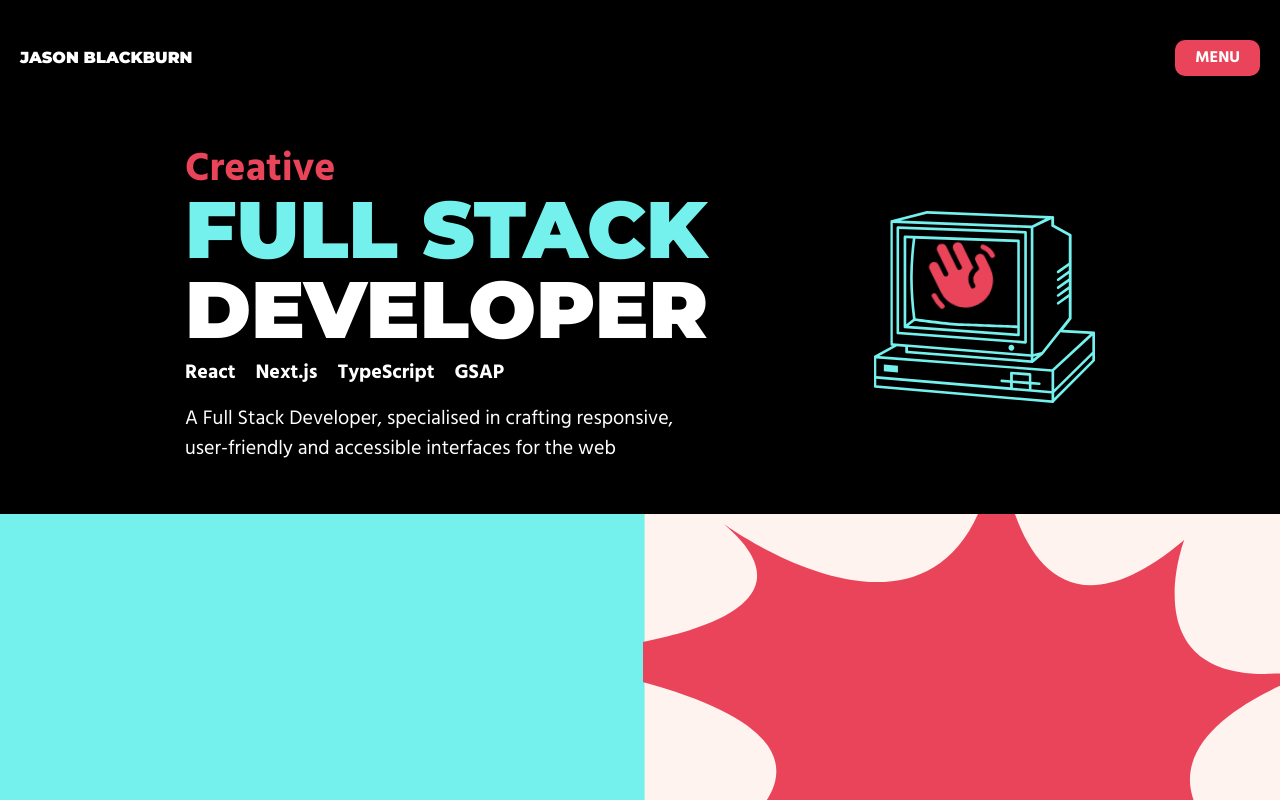
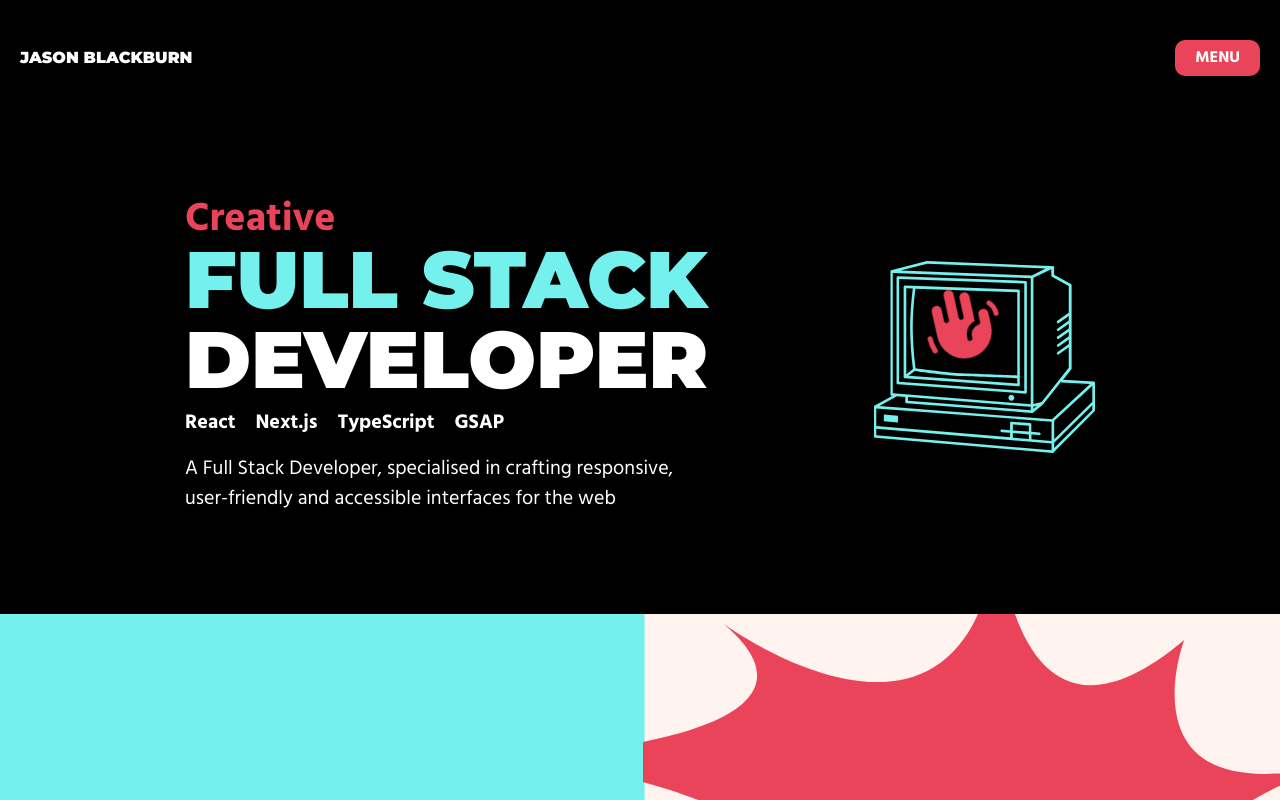
Before and after one commit to JBlackburn94/portfoliojb, a Next.js app: page / in a window 1280 px wide. Shown: the top 800 px of the page. Built offline with nearby package versions, Linux system fonts and the light colour scheme.

Commit message:
adds extra spacing to the hero section to account for fixed Nav

```diff
--- a/src/app/components/Hero.tsx
+++ b/src/app/components/Hero.tsx
@@ -46,9 +46,9 @@ export default function Hero() {
   });
 
   return (
-    <section className="flex flex-col md:flex-row-reverse justify-center md:justify-between items-center px-[41px] py-[50px] lg:px-[185px]">
+    <section className="flex flex-col md:flex-row-reverse justify-center md:justify-between items-center px-[41px] py-[100px] lg:px-[185px]">
       <div
-        className="flex flex-col items-center justify-center relative md:ml-[100px] lg:ml-[166px] opacity-0"
+        className="flex flex-col items-center justify-center relative md:ml-[100px] lg:ml-[166px] mt-[100px] opacity-0"
         id="image-container"
       >
         <PiHandWavingFill
@@ -62,7 +62,7 @@ export default function Hero() {
         />
       </div>
       <div
-        className="flex flex-col mt-[28px] md:mt-0 opacity-0"
+        className="flex flex-col mt-[28px] md:mt-[100px] opacity-0"
         id="content-container"
       >
         <h2 className="font-bold text-mainPink text-[28px] lg:text-[40px] leading-none ">
--- a/src/app/components/Navbar.tsx
+++ b/src/app/components/Navbar.tsx
@@ -1,7 +1,7 @@
 export default function Navbar() {
   return (
-    <header className="h-[100px]">
-      <nav className="flex items-center justify-between px-[20px] py-[40px] fixed w-full z-10 backdrop-blur-sm">
+    <header className="h-[100px] backdrop-blur-sm fixed w-full z-10">
+      <nav className="flex items-center justify-between px-[20px] py-[40px]">
         <h1 className="heading text-[16px] uppercase">Jason Blackburn</h1>
         <button className="uppercase font-bold">Menu</button>
       </nav>
```
